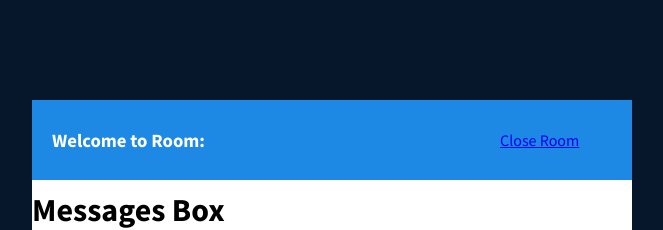
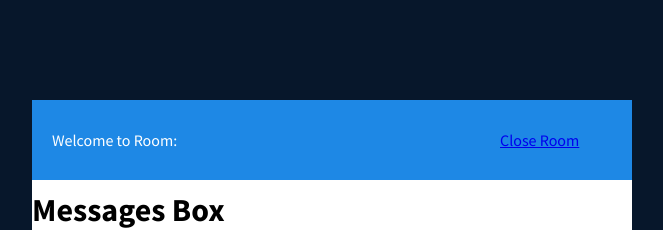
Before and after one commit to wowufoundme/chatApp, a React (Create React App) app in the folder client/: page /chat in a window 1280 px wide. Shown: the top 230 px of the page, without its empty margins (308-971 px from the left). Built offline with nearby package versions, Linux system fonts and the light colour scheme; no server answers.

Commit message:
Switch from H3 to span

```diff
--- a/client/src/components/Header/Header.component.js
+++ b/client/src/components/Header/Header.component.js
@@ -5,7 +5,7 @@ import './Header.styles.css';
 const Header = props => {
   return (
     <div className='headerContainer'>
-      <h3>Welcome to Room: {props.room}</h3>
+      <span className='titleHeader'>Welcome to Room: {props.room}</span>
       <div className='closeRoom'>
         <a href='/'>Close Room</a>
       </div>
```
